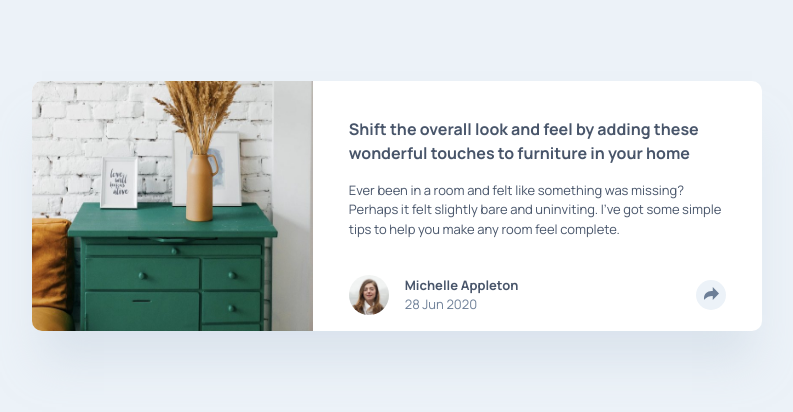
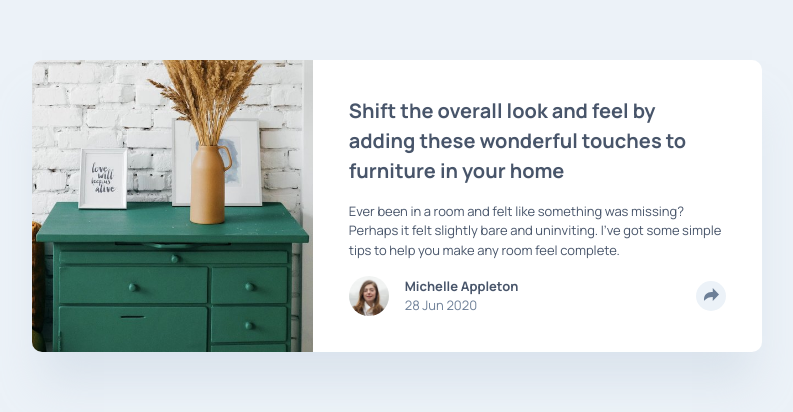
Before and after one commit to adeysh/fem__article-preview-component, a website built with Vite: page index.html in a window 1280 px wide. Shown: the part 194-606 px from the top of the page, without its empty margins (243-1036 px from the left). Built offline with nearby package versions, Linux system fonts and the light colour scheme.

Commit message:
style: update product card styles for improved layout and responsiveness

```diff
--- a/src/scss/components/_product-card-social.scss
+++ b/src/scss/components/_product-card-social.scss
@@ -21,7 +21,7 @@
 
     // positioning social container for larger screens
     @media screen and (min-width: 768px) {
-        bottom: u.rem(68);
+        bottom: u.rem(84);
         right: u.rem(-6);
         transform: translateY(25%);
         width: auto;
--- a/src/scss/components/_product-card.scss
+++ b/src/scss/components/_product-card.scss
@@ -18,6 +18,7 @@
     &__image {
         border-top-left-radius: u.rem(10);
         border-top-right-radius: u.rem(10);
+        object-fit: cover;
 
         @media screen and (min-width: 768px) {
             border-top-right-radius: 0;
@@ -38,7 +39,7 @@
     }
 
     &__title {
-        font-size: var(--font-size-sm);
+        font-size: var(--font-size-md);
     }
 
     &__description {
@@ -46,7 +47,7 @@
     }
 
     &__footer {
-        padding: u.rem(36) u.rem(36) u.rem(16);
+        padding: u.rem(16) u.rem(36) u.rem(36);
         width: 100%;
         @include u.flexCenter;
         justify-content: space-between;
```
